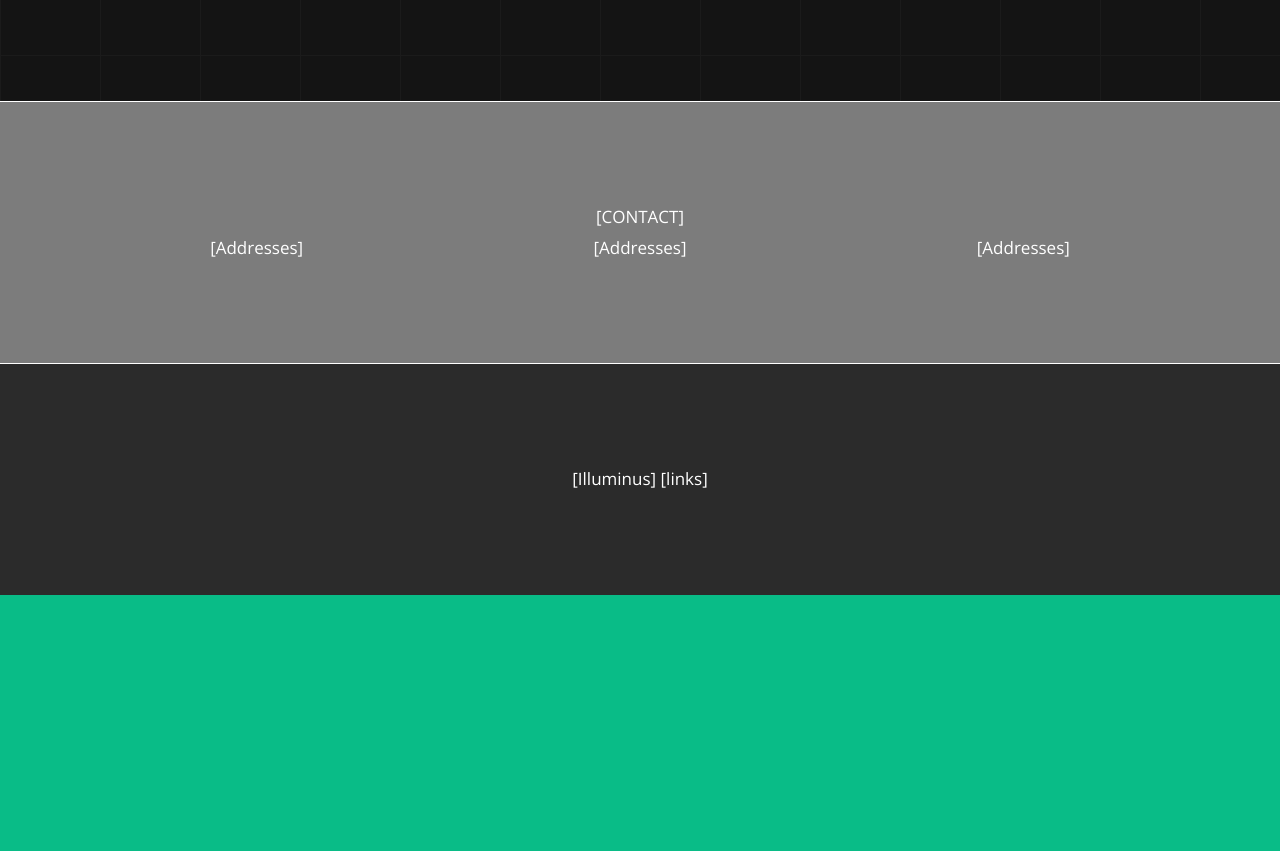
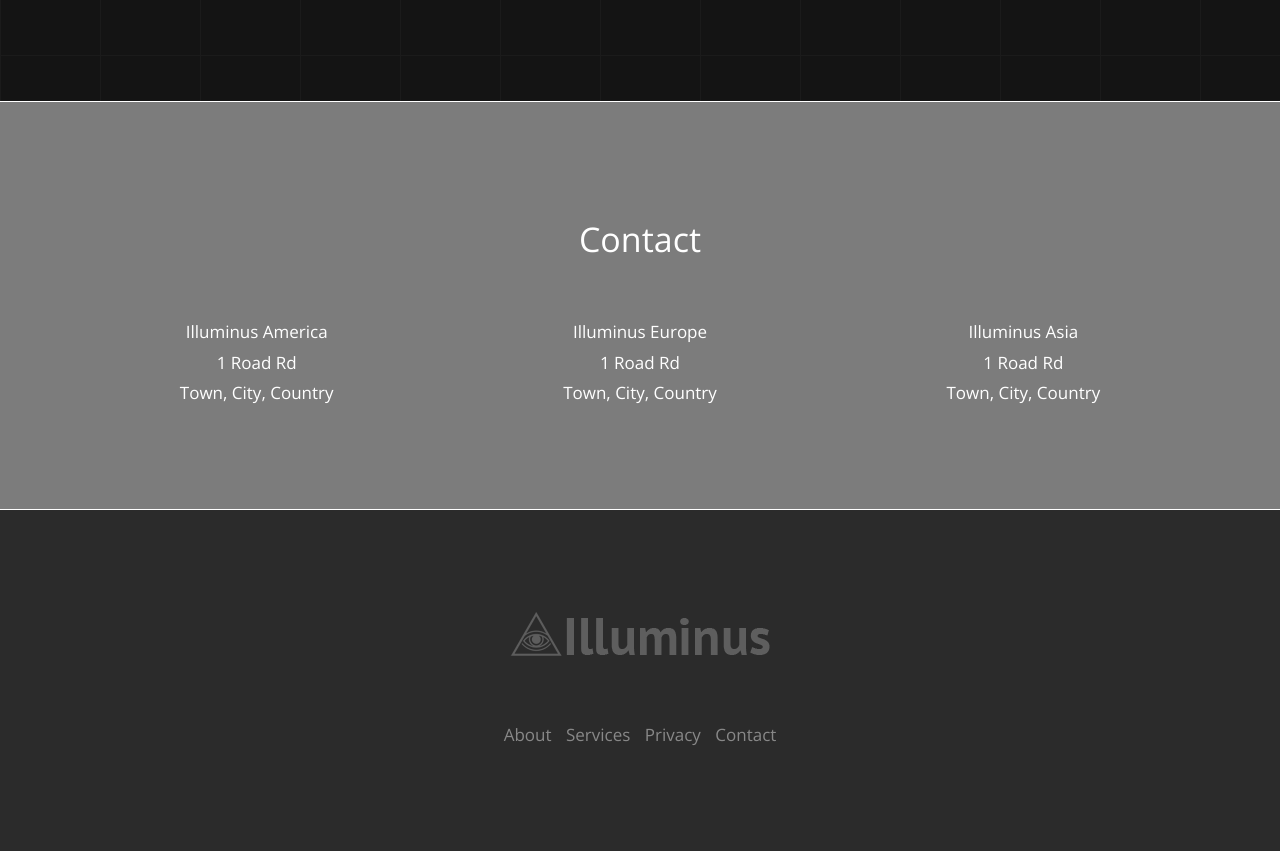
Before and after one commit to omundy/dnte3, a PHP site: page / in a window 1280 px wide. Shown: the part 1245-2096 px from the top of the page. Before the commit the page ends 1840 px from the top, so only its background shows below. Run offline with PHP 8.4, Linux system fonts and the light colour scheme; data that the repository does not hold is empty.

Commit message:
basic homepage done

```diff
--- a/illuminus.io/app/assets/css/styles.css
+++ b/illuminus.io/app/assets/css/styles.css
@@ -254,6 +254,15 @@ fieldset[disabled] .btn-custom.active {
 	padding: 100px 0 100px 0;
 }
 
+.bkg-darkgray a {
+	text-decoration: none;
+	padding: 5px;
+}
+
+.bkg-darkgray a:hover {
+	color: #fff;
+}
+
 .menu a {
 	font-size: 17px;
 	text-decoration: none;
--- a/illuminus.io/index.php
+++ b/illuminus.io/index.php
@@ -98,19 +98,25 @@ include_once('templates/header.php');
 			<div class="row bkg-lightgray">
 				<div class="col-xs-12 col-sm-12 col-md-12">
 					<div class="row shim">
-						<div class="col-xs-12 col-sm-12 col-md-12">
-							[CONTACT]
+						<div class="col-xs-12 col-sm-12 col-md-12 services">
+							Contact
 						</div>
 					</div>
 					<div class="row shim">
 						<div class="col-xs-12 col-sm-4 col-md-4">
-							[Addresses]
+							Illuminus America<br>
+							1 Road Rd<br>
+							Town, City, Country
 						</div>
 						<div class="col-xs-12 col-sm-4 col-md-4">
-							[Addresses]
+							Illuminus Europe<br>
+							1 Road Rd<br>
+							Town, City, Country
 						</div>
 						<div class="col-xs-12 col-sm-4 col-md-4">
-							[Addresses]
+							Illuminus Asia<br>
+							1 Road Rd<br>
+							Town, City, Country
 						</div>
 					</div>
 				</div>
@@ -122,8 +128,15 @@ include_once('templates/header.php');
 				<div class="col-xs-12 col-sm-12 col-md-12">
 					<div class="row shim">
 						<div class="col-xs-12 col-sm-12 col-md-12">
-							[Illuminus]
-							[links]
+							<div class="col-xs-12 col-sm-12 col-md-12">
+								<img src="app/assets/img/logo_dark.png" alt="illuminus logo">
+								<br><br><br>
+									<a href="#about">About</a>
+							<a href="#services">Services</a>
+							<a href="#privacy">Privacy</a>
+							<a href="#contact">Contact</a>
+							</div>
+
 						</div>
 					</div>
 				</div>
```
Also changed, not shown: illuminus.io/app/assets/img/logo_dark.png (added).
